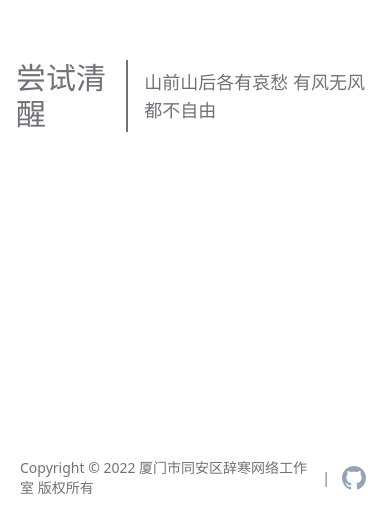
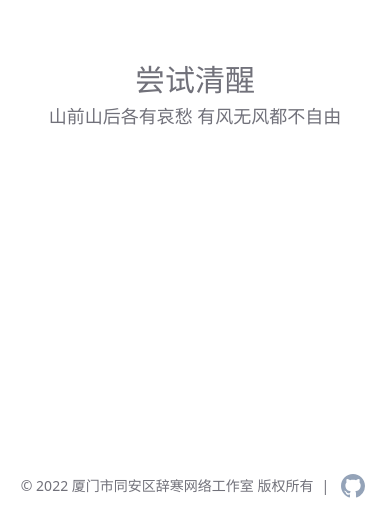
Before and after one commit to Kagurain/Signocal-Index, a Vue app: page / in a window 390 px wide. Shown: the part 326-844 px from the top of the page. Built offline with nearby package versions, Linux system fonts and the light colour scheme.

Commit message:
移动端适配

```diff
--- a/src/components/Footer.vue
+++ b/src/components/Footer.vue
@@ -15,8 +15,9 @@ window.onload = function () {
 <template>
 	<footer>
 		<div class="fixed bottom-0 left-0 right-0 p-5 text-zinc-500 font-light text-sm flex flex-row justify-center items-center">
-			<span>
-				Copyright ©
+			<span class="hidden sm:block mr-1"> Copyright </span>
+			<span class="before:content-none">
+				©
 				{{ date }}
 				<a href="https://zzlz.gsxt.gov.cn/businessCheck/viewPdfImage?licence13=92350212MA8W1WFW01" target="_blank" rel="noopener noreferrer">厦门市同安区辞寒网络工作室</a>
 				版权所有
--- a/src/components/Main.vue
+++ b/src/components/Main.vue
@@ -1,18 +1,12 @@
-<script setup>
-
-</script>
+<script setup></script>
 
 <template>
-    <main>
-        <div class="flex justify-center items-center h-screen">
-            <div class="flex text-zinc-500 items-center font-light">
-                <div class="text-3xl border-r-2 border-solid border-zinc-500 px-4">
-                    尝试清醒
-                </div>
-                <div class="text-lg px-4">
-                    山前山后各有哀愁 有风无风都不自由
-                </div>
-            </div>
-        </div>
-    </main>
+	<main>
+		<div class="flex justify-center items-center h-screen">
+			<div class="flex text-zinc-500 items-center font-light sm:flex-row flex-col">
+				<div class="text-3xl sm:border-r-2 border-solid border-zinc-500 px-4 mb-1 sm:m-0">尝试清醒</div>
+				<div class="text-lg px-4">山前山后各有哀愁 有风无风都不自由</div>
+			</div>
+		</div>
+	</main>
 </template>
```
